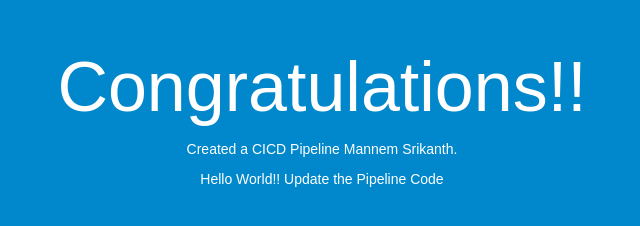
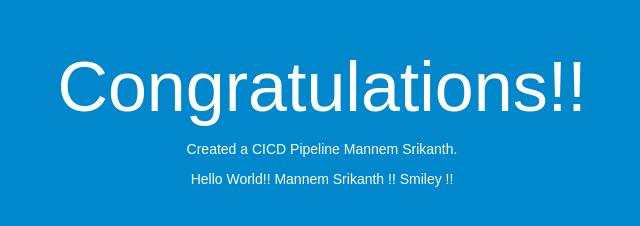
Before and after one commit to 27kanth/code_deploy_demo, a plain HTML site: page index.html in a window 1280 px wide. Shown: the full height of the page, 318-958 px from the left. Drawn offline with Linux system fonts and the light colour scheme.

Commit message:
updated for test

```diff
--- a/index.html
+++ b/index.html
@@ -28,7 +28,7 @@
   <div align="center">
 <h1>Congratulations!!</h1>
 <p>Created a CICD Pipeline Mannem Srikanth.</p>
-    <p>Hello World!! Update the Pipeline Code</p>
+    <p>Hello World!! Mannem Srikanth !! Smiley !!</p>
   </div>
 </body>
 </html>
```
